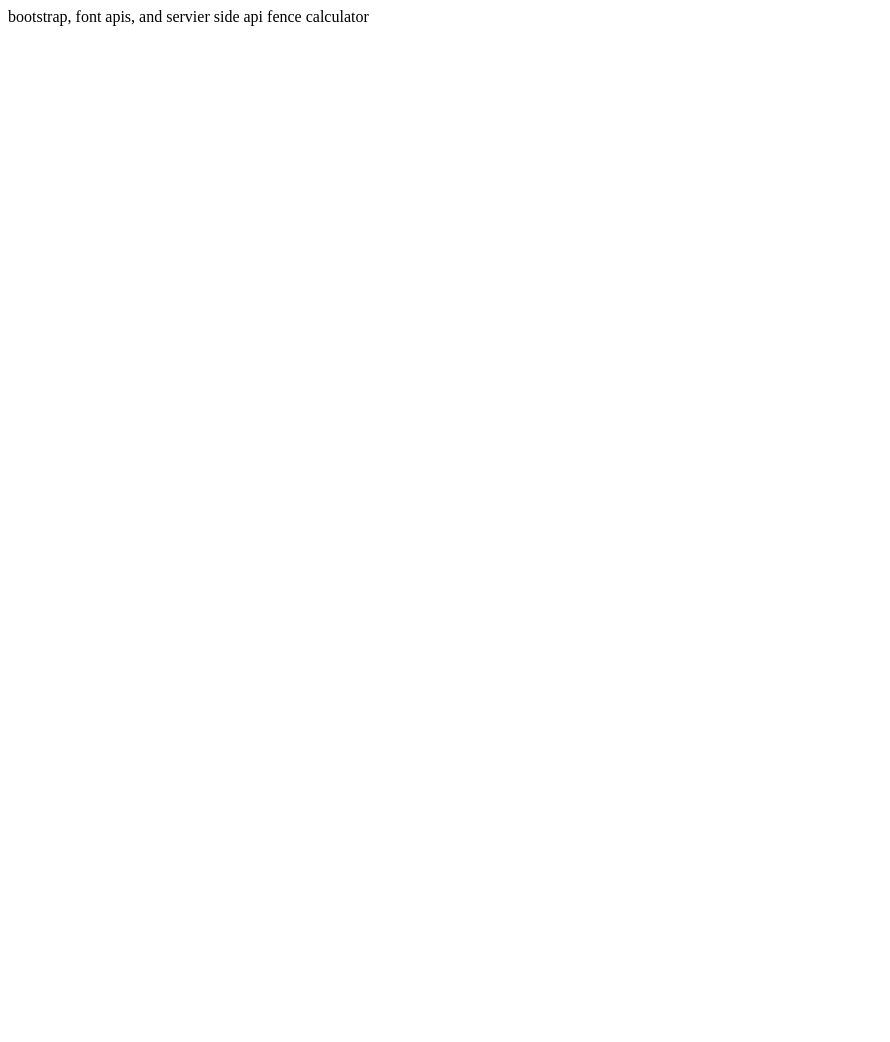
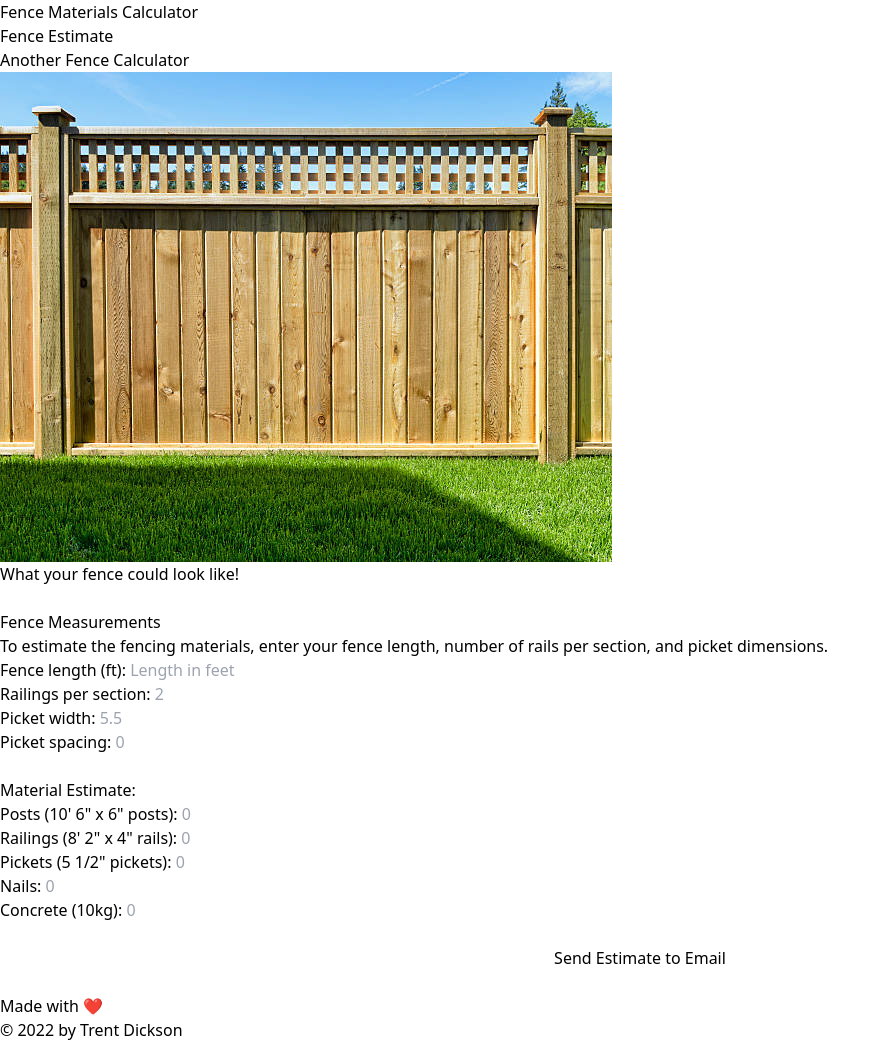
Before and after one commit to tdickson96/Fence-Calculator, a plain HTML site: page index.html in a window 1280 px wide. Shown: the whole page, without its empty margins (0-890 px from the left). Before the commit the page ends 800 px from the top, so only its background shows below. Drawn offline with nearby package versions, Linux system fonts and the light colour scheme.

Commit message:
HTML layout and pseudocode

```diff
--- a/assets/css/style.css
+++ b/assets/css/style.css
@@ -0,0 +1,97 @@
+/* Universal selector to set single font family for entire document */
+* {
+    box-sizing: border-box;
+    padding: 0;
+    margin: 0;
+    font-family: 'Trebuchet MS', 'Lucida Sans Unicode', 'Lucida Grande', 'Lucida Sans', Arial, sans-serif;
+}
+
+/* Element selectors */
+body {
+    background-color: aquamsarine;
+}
+
+/* One out of three colors the client wants */
+a {
+    color: pink;
+    text-decoration: none;
+}
+
+p {
+    font-size: 20px;
+}
+
+
+h2 {
+    text-decoration: underline;
+}
+
+body section h2, body section p, body section img {
+    text-align: center;
+    display: block;
+    margin-left: auto;
+    margin-right: auto;
+    width: 50%;
+    padding: 3em;
+}
+
+section form {
+    text-align: center;
+    display: block;
+    padding: 3em;
+}
+
+/* Class selectors */
+/* Two out of three colors the client wants */
+/* Client wants the header fixed to the top of the website while scrolling */
+.header {
+    padding: 1.5em;
+    background-color: #95b195;
+    color: #ffffff;
+    position: fixed;
+    width: 100%;
+}
+
+.header h1 {
+    display: inline-block;
+}
+
+/* One out of three colors the client wants */
+.header h1 .planters {
+    color: pink
+}
+
+.header nav {
+    padding-top: 15px;
+    margin-bottom: 15px;
+    float: right;
+}
+
+.header nav ul {
+    list-style-type: none;
+}
+
+.header nav ul li {
+    display: inline-block;
+    margin-left: 25px;
+}
+
+.planters {
+    height: 200px;
+    width: 250px;
+    margin-bottom: 20px;
+    background-size: cover;
+    background-position: center;
+}
+
+.crop img {
+    background-size: cover;
+    background-position: center;
+    width: 100%;
+}
+
+.footer {
+    padding: 25px;
+    clear: both;
+    text-align: center;
+}
--- a/index.html
+++ b/index.html
@@ -1,2 +1,120 @@
-bootstrap, font apis, and servier side api
-fence calculator
+<!-- bootstrap, font apis, and servier side api -->
+<!-- fence calculator  -->
+
+<!--Client looking for polished and accessible UI on a single webpage-->
+<!--Client looking for appropriate HTML semantic elements-->
+<!DOCTYPE html>
+<html lang="en">
+
+<!--Client wants a header and footer tag-->
+<head>
+    <meta charset="UTF-8">
+    <meta http-equiv="X-UA-Compatible" content="IE=edge">
+    <meta name="viewport" content="width=device-width, initial-scale=1.0">
+    <meta keywords="Fencing, fence, materials, estimate, cost"/>
+    <meta name="description" content="Fencing estimate based on North American materials costs"/>
+    <script src="https://cdn.tailwindcss.com"></script>
+    <title>Fantastic Fence Materials Calculator</title>
+</head>
+
+<body>
+    <!--Header-->
+    <header class="container">
+        <h1>Fence Materials Calculator</h1>
+        <!--Client wants navigation bar with three links that display inline with a contact link-->
+        <nav>
+            <ul>
+                <li>
+                    <!--Navigation bar link one-->
+                    <a href="#fence-details">Fence Estimate</a>
+                </li>
+                <li>
+                    <!--Navigation bar link two-->
+                    <a href="https://www.omnicalculator.com/construction/fence">Another Fence Calculator</a>
+                </li>
+            </ul>
+        </nav>
+    </header>
+
+    <!-- Main -->
+    <main>
+
+        <!-- Image of fence -->
+        <figure class="">
+            <!--Image with alt attribute-->
+            <img src="./assets/images/fence.jpg" alt="Wooden fence in yard"/>
+            <!--Image caption-->
+            <figcaption>What your fence could look like!</figcaption>
+        </figure>
+
+        <br>
+
+        <!--Fence Information for User Input -->
+        <h2>Fence Measurements</h2>
+        <p>To estimate the fencing materials, enter your fence length, number of rails per section, and picket dimensions.</p>
+        <form id="fence-details" class="container">
+            <!-- Fence length -->
+            <label for="fence-length">Fence length (ft):</label>
+            <input type="value" id="fence-length" name="fence-length" placeholder="Length in feet">
+            <br>
+            <!-- Railings per section -->
+            <label for="railings-per-section">Railings per section:</label>
+            <input type="value" id="railings-per-section" name="railings-per-section" placeholder="2">
+            <br>
+            <!-- Pickets -->
+            <label for="picket-width">Picket width:</label>
+            <input type="value" id="picket-width" name="picket-width" placeholder="5.5">
+            <br>
+            <label for="picket-spacing">Picket spacing:</label>
+            <input type="value" id="picket-spacing" name="picket-spacing" placeholder="0">
+            <br>
+        </form>
+        <br>
+        <!-- NO INPUTS FROM USER, I NEED OUTPUT FROM JS EQUATIONS TO PUT NUMBERS IN BOXES -->
+        <!-- Fence Materials and Estimate -->
+        <h2>Material Estimate:</h2>
+        <section id="estimate" class="container">
+            <!-- Posts starts at 2 posts, then increases by 1 post per 8 ft-->
+            <label for="posts">Posts (10' 6" x 6" posts):</label>
+            <input type="value" id="posts" name="posts" placeholder="0">
+            <br>
+            <!-- Railings = 2 railings per section ()-->
+            <label for="railings">Railings (8' 2" x 4" rails):</label>
+            <input type="value" id="railings" name="railings" placeholder="0">
+            <br>
+            <!-- Pickets -->
+            <label for="pickets">Pickets (5 1/2" pickets):</label>
+            <input type="value" id="pickets" name="pickets" placeholder="0">
+            <br>
+            <!-- 1-1/2" screws/nails -->
+            <label for="nails-1-inch">Nails:</label>
+            <input type="value" id="nails-1-inch" name="nails-1-inch" placeholder="0">
+            <br>
+            <!-- 3-1/2" screws/nails -->
+            <label for="nails-3-inch">Concrete (10kg):</label>
+            <input type="value" id="nails-3-inch" name="nails-3-inch" placeholder="0">
+            <br>
+        </section>
+        <br>
+         <!-- Contact Form -->
+         <button type="button" class="container">Send Estimate to Email</button>
+    </main>
+
+    <br>
+
+    <!--Footer -->
+    <footer class="container">
+        <!--h3 -->
+        <h3>Made with ❤️️</h3>
+        <!--Copyright icon -->
+        <p>
+            &copy; 2022 by Trent Dickson
+        </p>
+    </footer>
+
+    <!-- jQuery  -->
+    <!-- SCRIPTS -->
+    <script src="./assets/js/script.js"></script>
+</body>
+
+</html>
```
Also changed, not shown: assets/js/script.js (+18 -0 lines), assets/images/down.jpg (added), assets/images/fence.jpg (added), assets/images/up.png (added), 1 other file.
